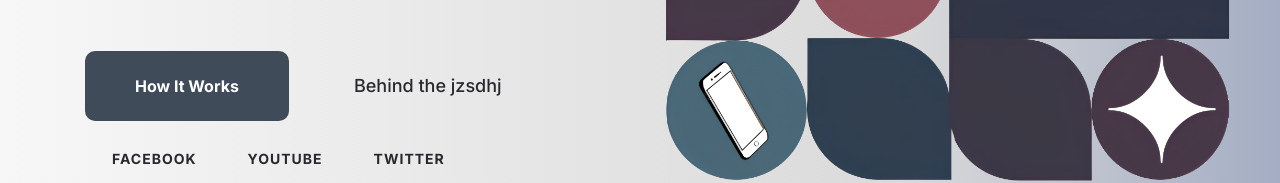
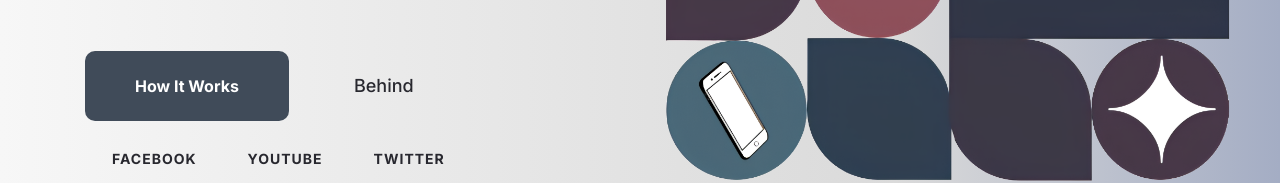
Before and after one commit to Santicabral0478/greenstudios, a Next.js app: page / in a window 1280 px wide. Shown: the part 522-705 px from the top of the page. Built offline with nearby package versions, Linux system fonts and the light colour scheme; no server answers.

Commit message:
update utgwu4getrger 7

```diff
--- a/src/components/Hero/index.tsx
+++ b/src/components/Hero/index.tsx
@@ -23,7 +23,7 @@ export const Hero: FunctionComponent = ()=>{
               <button className="hero-btn" aria-label="Green Studios promo">
                 <span aria-hidden="true"></span>
 
-                <span className="span">Behind the jzsdhj</span>
+                <span className="span">Behind</span>
               </button>
             </div>
 
```
